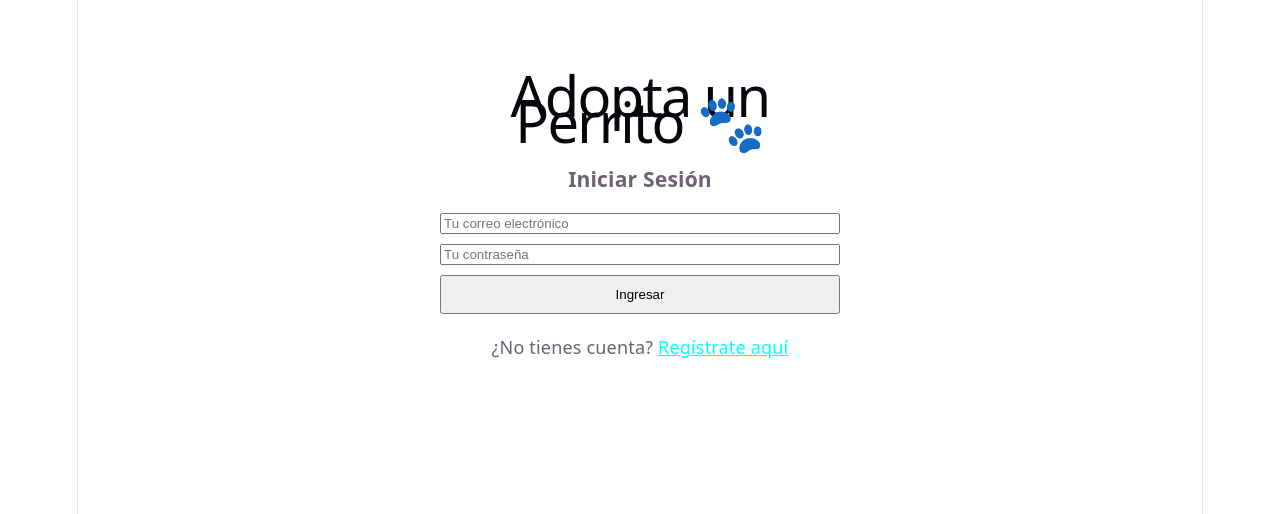
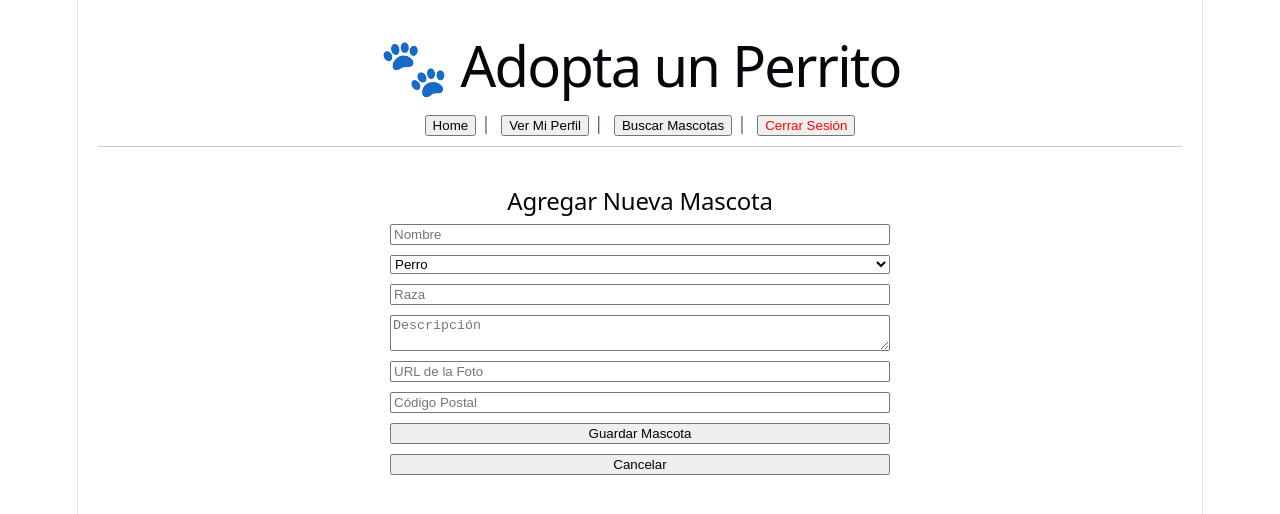
Before and after one commit to ids-fciencias-7009-2026-2/lambda-adopta-perrito-frontend, a React (Vite) app: page /agregar-animal in a window 1280 px wide. Before the commit this address led to /login. Shown: the top 514 px of the page. Built offline with nearby package versions, Linux system fonts and the light colour scheme; the HTML template or start-up script is replaced by a standard one.

Commit message:
Se modificó la vista de buscar animales para que desde el comienzo se busquen todos y se vean en pantalla

```diff
--- a/src/App.jsx
+++ b/src/App.jsx
@@ -6,6 +6,7 @@ import Register from './components/Register';
 import Perfil from './components/Perfil';
 import BuscarMascotas from './components/BuscarMascotas';
 import DetalleAnimal from './components/DetalleAnimal';
+import AgregarAnimal from './components/AgregarAnimal';
 
 function App() {
   return (
@@ -32,8 +33,12 @@ function App() {
         {/* Ruta para ver detalle de una mascota */}
         <Route path="/animales/:id" element={<DetalleAnimal />} />
 
+       {/* Ruta para agregar mascota */}
+        <Route path="/agregar-animal" element={<AgregarAnimal />} />
+
         {/* Redirección por defecto: si entran a la raíz (/), mandarlos al login */}
         <Route path="*" element={<Navigate to="/login" replace />} />
+
       </Routes>
     </Router>
   );
--- a/src/components/AgregarAnimal.jsx
+++ b/src/components/AgregarAnimal.jsx
@@ -0,0 +1,111 @@
+import { useState } from 'react';
+import { useNavigate } from 'react-router-dom';
+
+const AgregarAnimal = () => {
+    const navigate = useNavigate();
+    const [formData, setFormData] = useState({
+        nombre: '',
+        especie: 'Perro',
+        raza: '',
+        descripcion: '',
+        fotoUrl: '',
+        codigoPostal: ''
+    });
+    const [loading, setLoading] = useState(false);
+    const [error, setError] = useState('');
+
+    const handleChange = (e) => {
+        setFormData({ ...formData, [e.target.name]: e.target.value });
+    };
+
+    const handleLogout = async () => {
+        const token = sessionStorage.getItem('token');
+        try {
+            await fetch('http://localhost:8080/usuarios/logout', {
+                method: 'POST',
+                headers: {
+                    'Authorization': `Bearer ${token}`,
+                },
+            });
+        } catch (err) {
+            console.error('Error al cerrar sesión:', err);
+        } finally {
+            sessionStorage.removeItem('token');
+            sessionStorage.removeItem('rol');
+            navigate('/login');
+        }
+    };
+
+    const handleSubmit = async (e) => {
+        e.preventDefault();
+        setLoading(true);
+        setError('');
+
+        const token = sessionStorage.getItem('token');
+
+        try {
+            const response = await fetch('http://localhost:8080/animales/agregar', {
+                method: 'POST',
+                headers: {
+                    'Content-Type': 'application/json',
+                    'Authorization': `Bearer ${token}`
+                },
+                body: JSON.stringify(formData)
+            });
+
+            if (response.ok) {
+                alert('¡Mascota agregada con éxito!');
+                navigate('/buscar');
+            } else {
+                const data = await response.json();
+                setError(data.error || 'Error al guardar la mascota');
+            }
+        } catch (err) {
+            setError('No se pudo conectar con el servidor');
+        } finally {
+            setLoading(false);
+        }
+    };
+
+    return (
+        <div style={{ padding: '20px', textAlign: 'center' }}>
+            {/* ESTE ES EL HEADER QUE AGREGUÉ */}
+            <header style={{ borderBottom: '1px solid #ccc', paddingBottom: '10px' }}>
+                <h1>🐾 Adopta un Perrito</h1>
+                <nav>
+                    <button onClick={() => navigate('/home')}>Home</button> |
+                    <button onClick={() => navigate('/perfil')} style={{ marginLeft: '10px' }}>Ver Mi Perfil</button> |
+                    <button onClick={() => navigate('/buscar')} style={{ marginLeft: '10px' }}>Buscar Mascotas</button> |
+                    <button onClick={handleLogout} style={{ marginLeft: '10px', color: 'red' }}>
+                        Cerrar Sesión
+                    </button>
+                </nav>
+            </header>
+
+            {/* AQUÍ COMIENZA TU FORMULARIO ORIGINAL */}
+            <div style={{ padding: '20px', maxWidth: '500px', margin: 'auto' }}>
+                <h2 style={{ marginTop: '20px' }}>Agregar Nueva Mascota</h2>
+                {error && <p style={{ color: 'red' }}>{error}</p>}
+
+                <form onSubmit={handleSubmit} style={{ display: 'flex', flexDirection: 'column', gap: '10px' }}>
+                    <input name="nombre" placeholder="Nombre" onChange={handleChange} required />
+                    <select name="especie" onChange={handleChange}>
+                        <option value="Perro">Perro</option>
+                        <option value="Gato">Gato</option>
+                    </select>
+                    <input name="raza" placeholder="Raza" onChange={handleChange} />
+                    <textarea name="descripcion" placeholder="Descripción" onChange={handleChange} />
+                    <input name="fotoUrl" placeholder="URL de la Foto" onChange={handleChange} />
+                    <input name="codigoPostal" placeholder="Código Postal" onChange={handleChange} required />
+
+                    <button type="submit" disabled={loading}>
+                        {loading ? 'Guardando...' : 'Guardar Mascota'}
+                    </button>
+                    <button type="button" onClick={() => navigate('/home')}>Cancelar</button>
+                </form>
+            </div>
+        </div>
+    );
+};
+
+export default AgregarAnimal;
--- a/src/components/BuscarMascotas.jsx
+++ b/src/components/BuscarMascotas.jsx
@@ -1,4 +1,4 @@
-import { useEffect, useState } from 'react';
+import { useEffect, useState, useCallback} from 'react';
 import { useNavigate } from 'react-router-dom';
 
 const BuscarMascotas = () => {
@@ -12,10 +12,47 @@ const BuscarMascotas = () => {
     const [busquedaRealizada, setBusquedaRealizada] = useState(false);
     const esAdmin = sessionStorage.getItem('rol') === 'ADMIN';
 
+    const performSearch = useCallback(async () => {
+            setError('');
+            setLoading(true);
+            setBusquedaRealizada(true);
+
+            const token = sessionStorage.getItem('token');
+            const params = new URLSearchParams();
+            if (especie) params.append('especie', especie);
+            if (raza) params.append('raza', raza);
+            if (codigoPostal) params.append('cp', codigoPostal);
+
+            try {
+                const response = await fetch(`http://localhost:8080/animales/buscar?${params.toString()}`, {
+                    method: 'GET',
+                    headers: { 'Authorization': `Bearer ${token}` }
+                });
+
+                if (response.ok) {
+                    const data = await response.json();
+                    setAnimales(data);
+                } else if (response.status === 404) {
+                    setAnimales([]);
+                } else {
+                    setError('Ocurrió un error al buscar las mascotas.');
+                }
+            } catch (err) {
+                setError('No se pudo conectar con el servidor.');
+            } finally {
+                setLoading(false);
+            }
+        }, [especie, raza, codigoPostal]);
+
+
     useEffect(() => {
-        const token = sessionStorage.getItem('token');
-        if (!token) navigate('/login');
-    }, [navigate]);
+            const token = sessionStorage.getItem('token');
+            if (!token) {
+                navigate('/login');
+            } else {
+                performSearch(); //
+            }
+        }, [navigate, performSearch]);
 
     const handleLogout = async () => {
         const token = sessionStorage.getItem('token');
@@ -114,6 +151,7 @@ const BuscarMascotas = () => {
                 <nav>
                     <button onClick={() => navigate('/home')}>Home</button> |
                     <button onClick={() => navigate('/perfil')} style={{ marginLeft: '10px' }}>Ver Mi Perfil</button> |
+                    <button onClick={() => navigate('/agregar-animal')} style={{ marginLeft: '10px' }}>Dar en Adopción</button> |
                     <button onClick={handleLogout} style={{ marginLeft: '10px', color: 'red' }}>
                         Cerrar Sesión
                     </button>
--- a/src/components/Home.jsx
+++ b/src/components/Home.jsx
@@ -11,8 +11,7 @@ const Home = () => {
     if (!token) {
       navigate('/login');
     } else {
-
-      setUser({ name: "Hola, adoptante" });
+      setUser({ name: "Adoptante" });
     }
   }, [navigate]);
 
@@ -30,6 +29,7 @@ const Home = () => {
       console.error('Error al cerrar sesión en el servidor:', err);
     } finally {
       sessionStorage.removeItem('token');
+      sessionStorage.removeItem('rol');
       navigate('/login');
     }
   };
@@ -41,6 +41,7 @@ const Home = () => {
         <nav>
           <button onClick={() => navigate('/perfil')}>Ver Mi Perfil</button> |
           <button onClick={() => navigate('/buscar')} style={{ marginLeft: '10px' }}>Buscar Mascotas</button> |
+          <button onClick={() => navigate('/agregar-animal')} style={{ marginLeft: '10px' }}>Dar en Adopción</button> |
           <button onClick={handleLogout} style={{ marginLeft: '10px', color: 'red' }}>
             Cerrar Sesión
           </button>
@@ -48,18 +49,36 @@ const Home = () => {
       </header>
 
       <main style={{ marginTop: '30px' }}>
-        <h2>¡Bienvenido, {user?.name}!</h2>
-        <p>Esta es la pantalla principal después de hacer login.</p>
 
-        <div style={{ display: 'flex', justifyContent: 'center', gap: '20px', marginTop: '20px' }}>
-          <div style={{ border: '1px solid #ddd', padding: '10px', borderRadius: '8px' }}>
-            <p>🐕 Bobby</p>
-            <button disabled>Adoptar</button>
-          </div>
-          <div style={{ border: '1px solid #ddd', padding: '10px', borderRadius: '8px' }}>
-            <p>🐶 Luna</p>
-            <button disabled>Adoptar</button>
-          </div>
+        <div style={{ fontSize: '100px', marginTop: '20px' }}></div>
+
+        <h2 style={{ fontSize: '2.5rem' }}>¡Bienvenido, {user?.name}!</h2>
+
+        {/* Descripción corta e intuitiva */}
+        <div style={{ maxWidth: '600px', margin: '20px auto' }}>
+          <p style={{ fontSize: '1.2rem', color: '#555' }}>
+            Bienvenido a tu portal de adopción. Aquí puedes encontrar a tu nuevo mejor amigo
+            o ayudar a una mascota a encontrar un hogar lleno de amor.
+            ¡Explora nuestras mascotas disponibles o publica una para adopción!
+          </p>
+        </div>
+
+
+        <div style={{ marginTop: '50px' }}>
+          <button
+            onClick={() => navigate('/buscar')}
+            style={{
+              padding: '15px 40px',
+              fontSize: '1.3rem',
+              cursor: 'pointer',
+              backgroundColor: '#4CAF50',
+              color: 'white',
+              border: 'none',
+              borderRadius: '8px'
+            }}
+          >
+            🔍 Buscar Mascotas
+          </button>
         </div>
       </main>
     </div>
```
